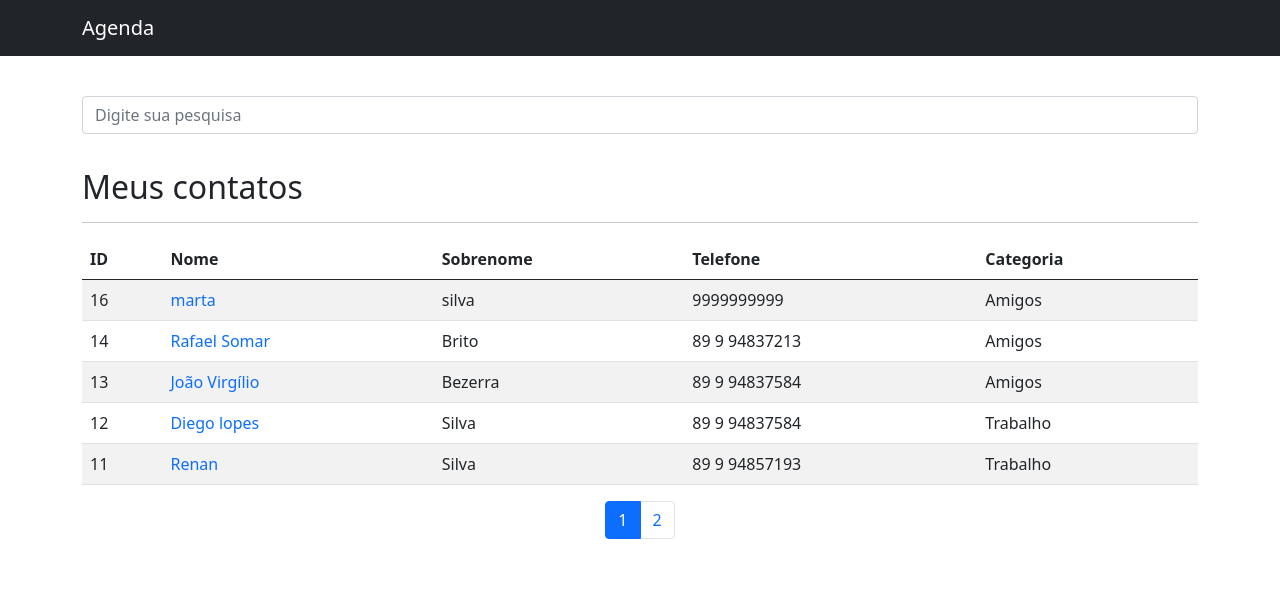
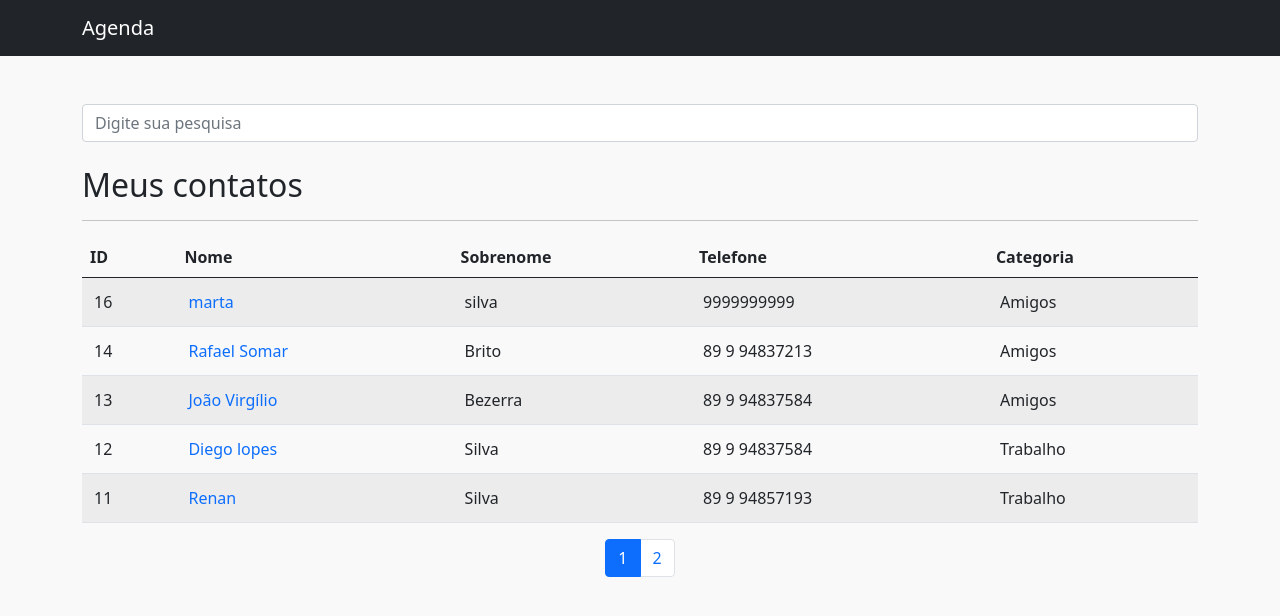
Before and after one commit to danyel-dev/Django-Agenda, a Django app: page / in a window 1280 px wide. Shown: the top 616 px of the page. Run offline with Django 3.2, Linux system fonts and the light colour scheme; a user stored in the database is signed in; data comes from the database, SQL or seed files in the repository; both versions use the stored data as it was after the commit.

Commit message:
melhorando o projeto

```diff
--- a/Contatos/templates/contatos/home.html
+++ b/Contatos/templates/contatos/home.html
@@ -2,21 +2,42 @@
 
 {% block 'titulo' %} Agenda {% endblock %}
 
+{% block 'style' %}
+    <style>
+        body {
+            background-color: rgba(245, 245, 245, 0.5);
+        }
+
+        .main a {
+            text-decoration: none;
+        }
+
+        .main a:hover {
+            text-decoration: underline;
+        }
+
+        tbody td {
+            padding: 12px !important;
+        }
+    </style>
+{% endblock %}
+
 {% block 'content' %}
     {% include 'partials/_header.html' %}
 
-    <div class="container" style="margin-top: 40px;">
-        <form method="get" action="{% url 'search_contact' %}" style="margin-bottom: 10px;">
+    <div class="container main mt-5">
+        {% include 'partials/_messages.html' %}
+
+        <form method="get" action="{% url 'search_contact' %}">
             <div class="form-group row">
                 <div class="col-12">
                     <input type="search" class="form-control" name="term"
                     value="{{ request.GET.term }}" placeholder="Digite sua pesquisa">
-                    <br>
-
-                    {% include 'partials/_messages.html' %}
                 </div>
             </div>
         </form>
+
+        <br>
 
         {% if contatos %}
             <h2>Meus contatos</h2>
@@ -38,7 +59,7 @@
                         {% for contato in contatos %}
                             <tr>
                                 <td>{{ contato.id }}</td>
-                                <td><a href="{% url 'detalhes_contato' contato.id %}" style="text-decoration: none">{{ contato.nome_contato }}</a></td>
+                                <td><a href="{% url 'detalhes_contato' contato.id %}">{{ contato.nome_contato }}</a></td>
                                 <td>{{ contato.sobrenome_contato }}</td>
                                 <td>{{ contato.telefone_contato }}</td>
                                 <td>{{ contato.categoria_contato }}</td>
@@ -60,9 +81,9 @@
                     {% endfor %}
                 </ul>
             </nav>
-        </div>
-    {% else %}
-        <h2>Nenhum contato adicionado</h2>
-        <p><a href="{% url 'dashboard' %}">adicionar contato</a></p>
-    {% endif %}
+        {% else %}
+            <h2>{{ user.first_name }} você não tem nenhum contato adicionado</h2>
+            <p><a href="{% url 'dashboard' %}">adicionar um contato</a></p>
+        {% endif %}
+    </div>
 {% endblock %}
--- a/Contatos/views.py
+++ b/Contatos/views.py
@@ -24,8 +24,7 @@ def search_contact(request):
     term = request.GET.get('term')
 
     if not term or term is None:
-        messages.add_message(request, messages.ERROR, 'Você deixou o campo em branco, nada encontrado!')
-
+        messages.error(request, 'Você deixou o campo em branco, nada encontrado!')
         return redirect('/')
 
     campos = Concat("nome_contato", Value(" "), "sobrenome_contato")
@@ -34,12 +33,12 @@ def search_contact(request):
         nome_completo = campos
     ).filter(
         Q(nome_completo__icontains = term) | Q(telefone_contato__icontains = term),
-        mostrar_contato = True
+        mostrar_contato = True,
+        user=request.user,
     )
 
     if not contatos:
-        messages.add_message(request, messages.ERROR, 'Nenhum contato encontrado!')
-
+        messages.error(request, 'Nenhum contato encontrado!')
         return redirect('/')
 
     paginator = Paginator(contatos, 5)
--- a/templates/base.html
+++ b/templates/base.html
@@ -9,6 +9,8 @@
 
     <!-- Bootstrap CSS -->
     <link href="https://cdn.jsdelivr.net/npm/bootstrap@5.1.0/dist/css/bootstrap.min.css" rel="stylesheet" integrity="sha384-KyZXEAg3QhqLMpG8r+8fhAXLRk2vvoC2f3B09zVXn8CA5QIVfZOJ3BCsw2P0p/We" crossorigin="anonymous">
+
+    {% block 'style' %} {% endblock %}
 </head>
 <body>
     {% block 'content' %} {% endblock %}
--- a/templates/partials/_messages.html
+++ b/templates/partials/_messages.html
@@ -1,6 +1,6 @@
 {% if messages %}
     {% for message in messages %}
-        <div class="{{ message.tags }} mt-1 mb-1" role="alert">
+        <div class="{{ message.tags }} pt-2 pb-2" role="alert">
             {{ message }}
         </div>
     {% endfor %}
```
Also changed, not shown: db.sqlite3.
